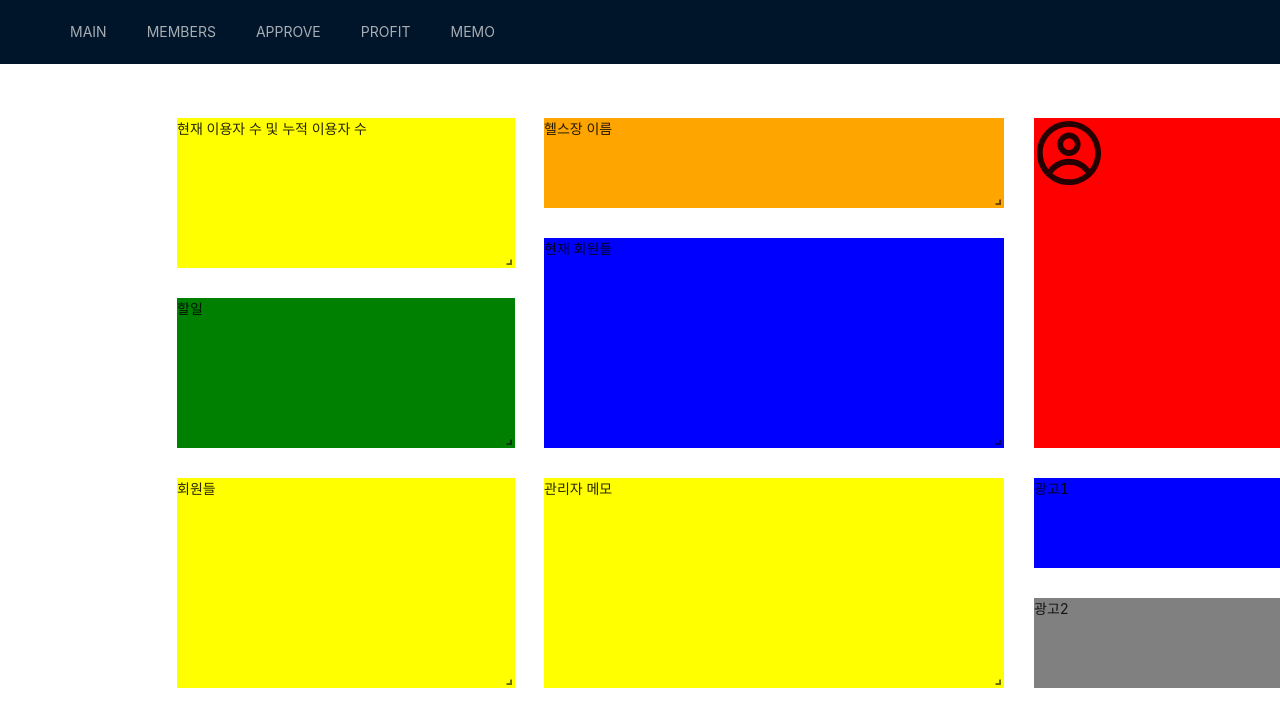
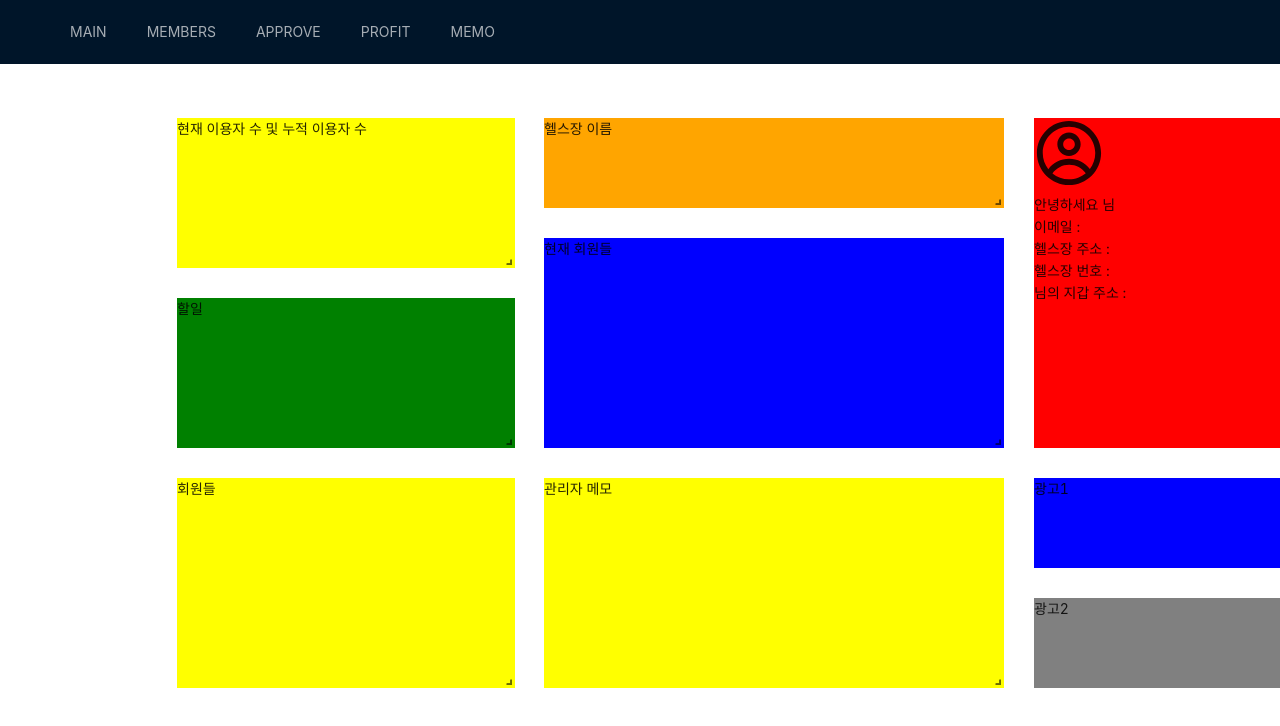
Before and after one commit to ENFT-Token/admin-client-web, a React (Create React App) app: page /home in a window 1280 px wide. Shown: the top 726 px of the page. Built offline with nearby package versions, Linux system fonts and the light colour scheme; the HTML template or start-up script is replaced by a standard one.

Commit message:
get : redux-admin data at infowidget

```diff
--- a/src/widget/InfoWidget/index.tsx
+++ b/src/widget/InfoWidget/index.tsx
@@ -4,13 +4,14 @@ import { useSelector } from 'react-redux';
 import { Rootstate } from '../../models';
 export default function InfoWidget() {
   const admin = useSelector((store: Rootstate) => store.admin.adminInfo);
-  useEffect(()=>{
-    console.log(admin)
-  },[])
   return (
     <div>
       <CgProfile className="profile" size="70"/>
-
+      <div className="nickname info">안녕하세요 {admin?.nickname}님</div>
+      <div className="email info">이메일 : {admin?.email}</div>
+      <div className="location info">헬스장 주소 : {admin?.location}</div>
+      <div className="phone info">헬스장 번호 : {admin?.phone}</div>
+      <div className="walletAddress info">{admin?.nickname} 님의 지갑 주소 : {admin?.address}</div>
     </div>
   )
 }
```
